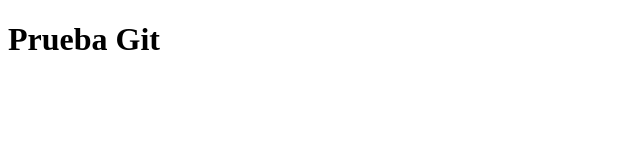
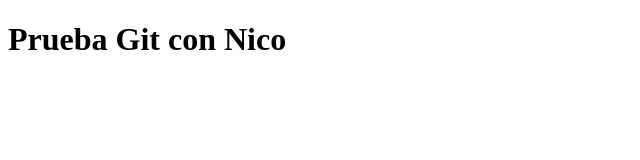
Before and after one commit to MFERMTZ89/prueba-nico, a plain HTML site: page index.html in a window 1280 px wide. Shown: the whole page, without its empty margins (0-640 px from the left). Drawn offline with Linux system fonts and the light colour scheme.

Commit message:
modificacion titulo

```diff
--- a/index.html
+++ b/index.html
@@ -8,7 +8,7 @@
 </head>
 <body>
     <h1>
-       Prueba Git
+       Prueba Git con Nico
     </h1>
 </body>
 </html>
```
